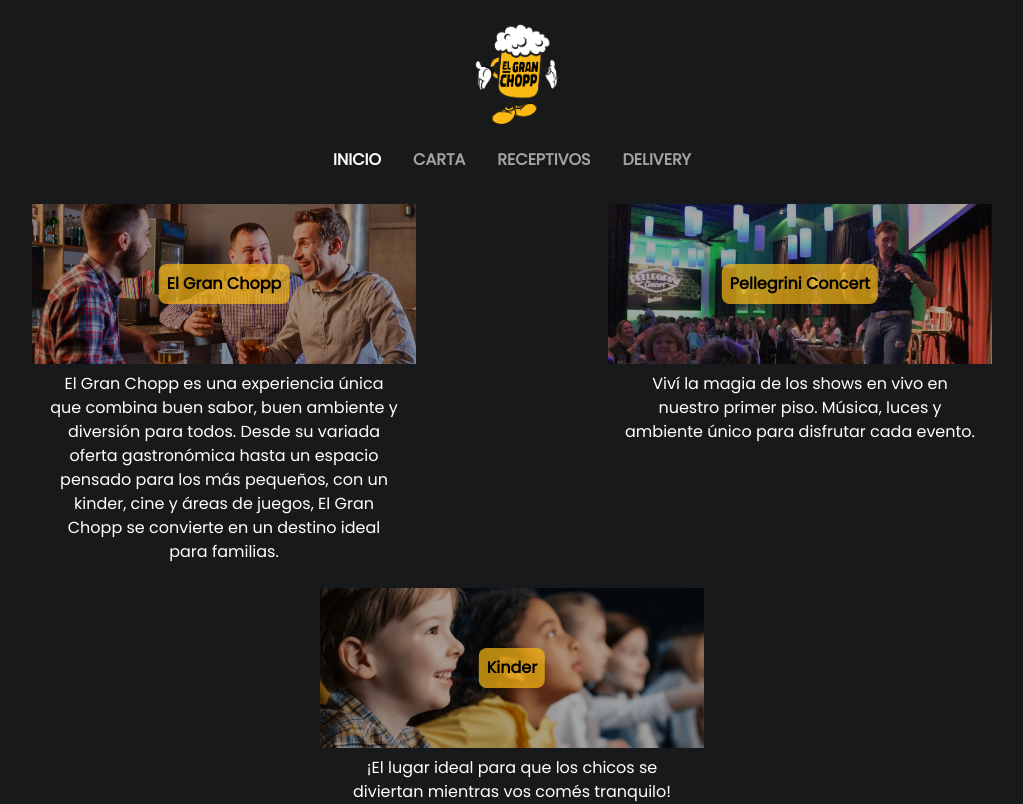
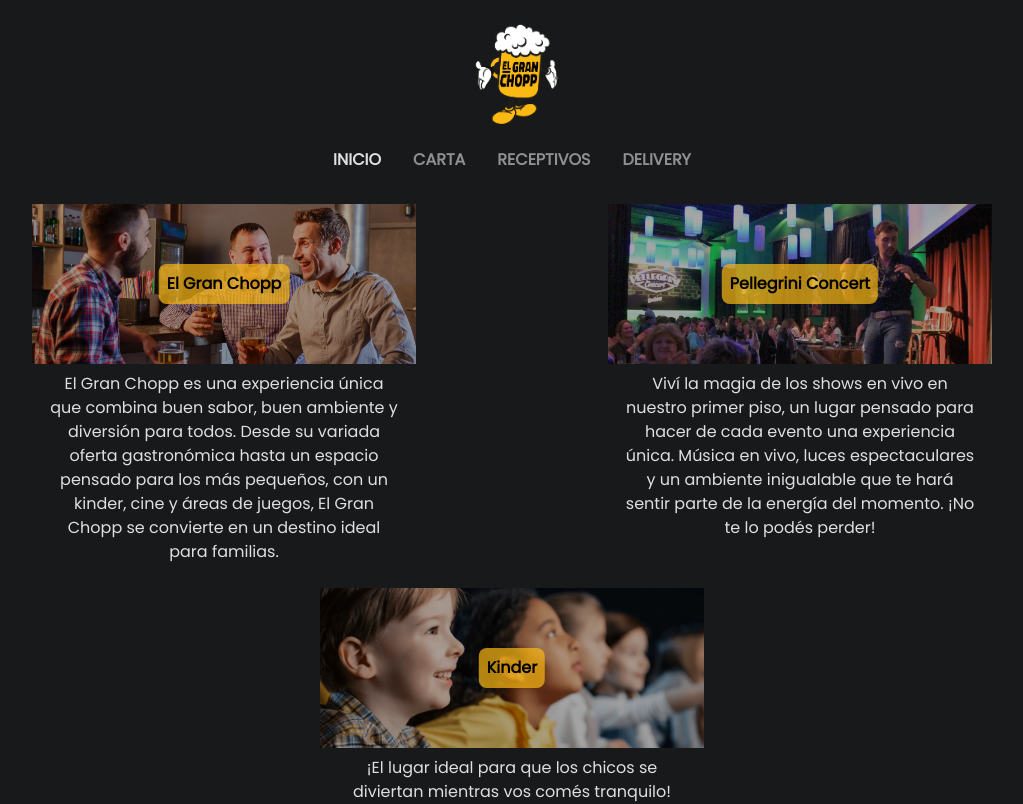
Before and after one commit to Artifexted/El-Gran-Chopp, a Next.js app: page / in a window 1280 px wide. Shown: the top 804 px of the page, without its empty margins (128-1151 px from the left). Built offline with nearby package versions, Linux system fonts and the light colour scheme.

Commit message:
Texto para concert y letras menos saturadas

```diff
--- a/src/app/globals.css
+++ b/src/app/globals.css
@@ -4,7 +4,7 @@
 
 :root {
   --background: #18191b;
-  --foreground: #ffffff;
+  --foreground: #dfdfdf;
 }
 
 body {
--- a/src/app/page.tsx
+++ b/src/app/page.tsx
@@ -37,12 +37,14 @@
 				</div>
 
 				<p className="mx-4 mt-2 lg:text-center">
-					Viví la magia de los shows en vivo en nuestro primer piso. Música,
-					luces y ambiente único para disfrutar cada evento.
+					Viví la magia de los shows en vivo en nuestro primer piso, un lugar
+					pensado para hacer de cada evento una experiencia única. Música en
+					vivo, luces espectaculares y un ambiente inigualable que te hará
+					sentir parte de la energía del momento. ¡No te lo podés perder!
 				</p>
 			</section>
 
-      <section className="mb-6 lg:w-96 mx-8">
+			<section className="mb-6 lg:w-96 mx-8">
 				<div className="relative">
 					<img
 						src="./cine-kinder-min.png"
@@ -56,7 +58,10 @@
 				</div>
 
 				<p className="mx-4 mt-2 lg:text-center">
-					¡El lugar ideal para que los chicos se diviertan mientras vos comés tranquilo! Cine, juegos didácticos y los clásicos juegos de arcade, todo en un mismo espacio. ¡Veni a disfrutar con tu familia de cada espacio de esta maravillosa experiencia!
+					¡El lugar ideal para que los chicos se diviertan mientras vos comés
+					tranquilo! Cine, juegos didácticos y los clásicos juegos de arcade,
+					todo en un mismo espacio. ¡Veni a disfrutar con tu familia de cada
+					espacio de esta maravillosa experiencia!
 				</p>
 			</section>
 		</div>
```
